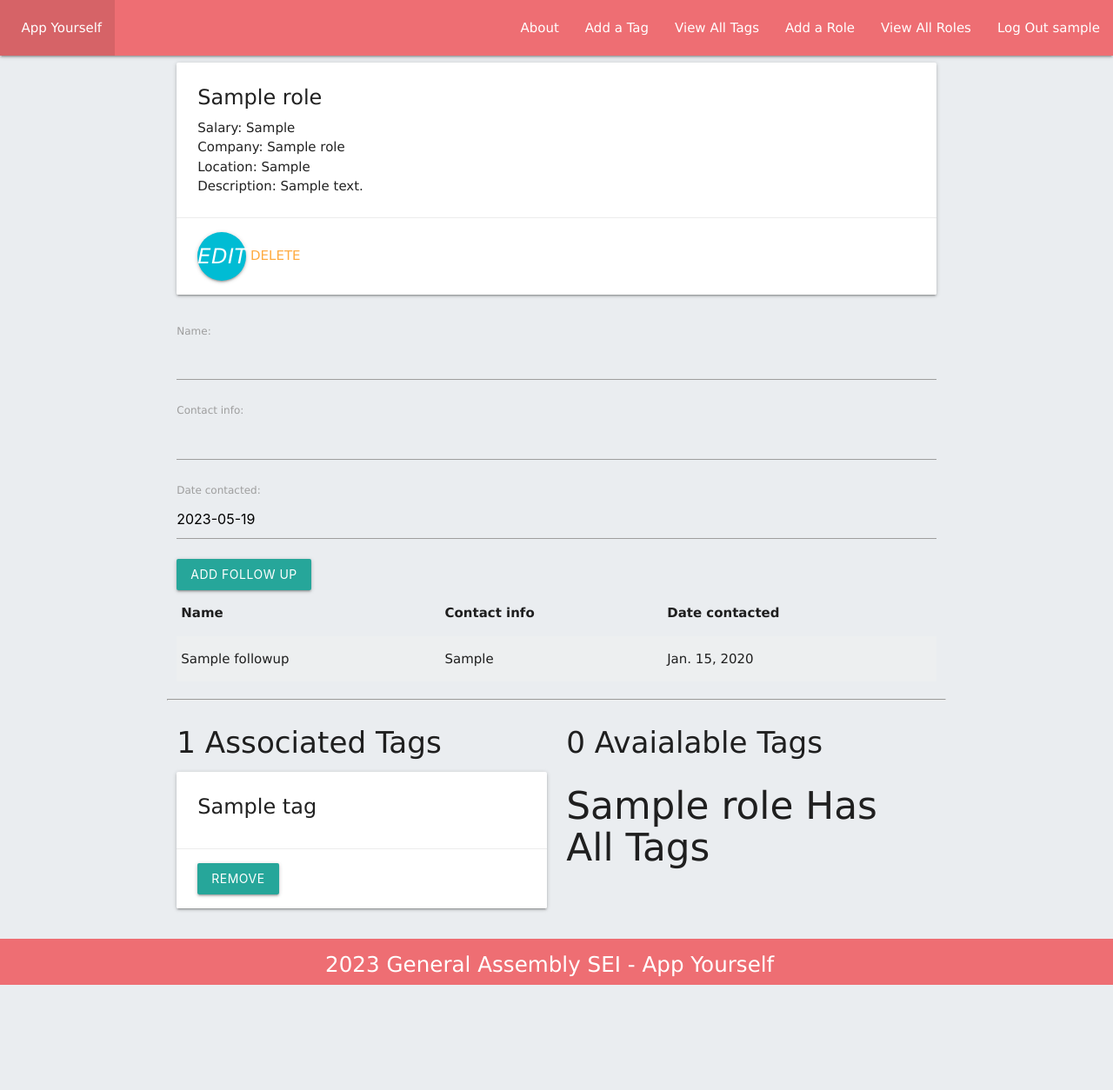
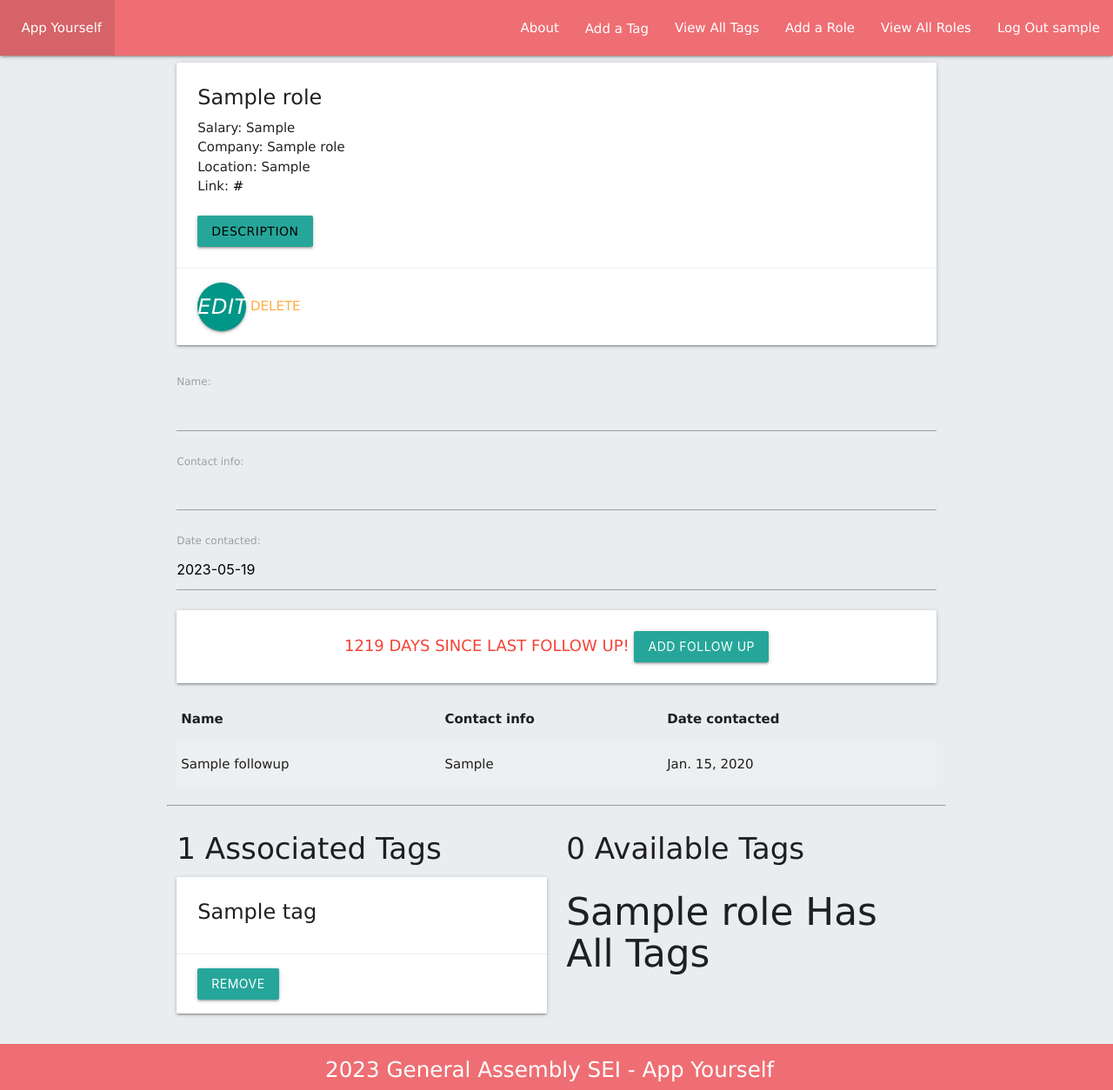
Before and after one commit to joelfuelling/AppYourself, a Django app: page /roles/1 in a window 1280 px wide. Shown: the whole page at 87% size. Before the commit the page ends 1133 px from the top, so only its background shows below. Run offline with Django 4.2, Linux system fonts and the light colour scheme; a user stored in the database is signed in; tables that the repository leaves empty hold one stand-in row (values such as "Sample post").

Commit message:
Link added, additional materialize and 'days since follow up' added to detail. Tags sort by 'name'

```diff
--- a/main_app/models.py
+++ b/main_app/models.py
@@ -13,9 +13,12 @@ class Tag(models.Model): #? This needs placed here so Role can call Tag.
   def get_absolute_url(self):
     return reverse('tags_detail', kwargs={'pk': self.id})
 
+  class Meta:
+        ordering = ['name']
 
 class Role(models.Model):
     name = models.CharField(max_length=100)
+    link = models.URLField(max_length=200)
     company_name = models.CharField(max_length=100)
     salary = models.CharField(default='$', max_length=100)
     location = models.CharField(max_length=100)
@@ -32,6 +35,16 @@ class Role(models.Model):
     def get_absolute_url(self):
         return reverse('role_detail', kwargs={"pk": self.id})
         # Lets an individual OBJECT tell the app "my detail page is 'this'"
+
+    def days_since_followup(self):
+       last_followup = self.followup_set.order_by('-date').first()
+       if last_followup:
+          days_since = (date.today() - last_followup.date).days
+          return days_since
+       return None
+
+    class Meta:
+        ordering = ['-pub_date']
 
 class FollowUp(models.Model):
     name = models.CharField(max_length=50)
--- a/main_app/static/css/style.css
+++ b/main_app/static/css/style.css
@@ -16,7 +16,25 @@ footer.page-footer {
   padding-top: 0;
   text-align: right;
 }
+
+.link-max {
+  max-width: 200px;
+  overflow: hidden;
+  text-overflow: ellipsis;
+  white-space: nowrap;
+}
+
 div.card a {
   color: #000000;
   text-decoration: none;
 }
+
+.waves-effect.waves-brown .waves-ripple {
+  /* The alpha value allows the text and background color
+  of the button to still show through. */
+   background-color: rgba(177, 183, 62, 0.733);
+ }
+
+ div.alert {
+  font-size: 18px;
+ }
--- a/main_app/static/js/role_detail.js
+++ b/main_app/static/js/role_detail.js
@@ -6,6 +6,3 @@ defaultDate: new Date(),
 setDefaultDate: true,
 autoClose: true
 });
-
-  const selectEl = document.getElementById('id_salary');
-  M.FormSelect.init(selectEl);
--- a/main_app/templates/base.html
+++ b/main_app/templates/base.html
@@ -7,11 +7,10 @@
     <meta name="viewport" content="width=device-width, initial-scale=1.0">
     <title>AppYourself</title>
     <link rel="stylesheet" href="https://cdnjs.cloudflare.com/ajax/libs/materialize/1.0.0/css/materialize.min.css">
+    <script src="https://cdnjs.cloudflare.com/ajax/libs/materialize/1.0.0/js/materialize.min.js"></script>
     <link rel="stylesheet" type="text/css" href="{% static 'css/style.css' %}">
-    <script src="https://cdnjs.cloudflare.com/ajax/libs/materialize/1.0.0/js/materialize.min.js"></script>
 </head>
 <body>
-    {% comment %} Nbsp stands for non-breaking space, meaning that strings separated with this entity will not be separated and put into separate lines. {% endcomment %}
     <header class="navbar-fixed">
         <nav>
             <div class="nav-wrapper">
@@ -21,7 +20,7 @@
                 <ul class="right">
                     <li><a href="{% url 'about' %}">About</a></li>
                     {% if user.is_authenticated %}
-                    <li><a href="{% url 'tag_create' %}">Add a Tag</a></li>
+                    <li><a class="waves-effect waves-red waves-light" href="{% url 'tag_create' %}">Add a Tag</a></li>
                     <li><a href="{% url 'tag_index' %}">View All Tags</a></li>
                     <li><a href="{% url 'roles_create' %}">Add a Role</a></li>
                     <li><a href="{% url 'index' %}">View All Roles</a></li>
--- a/main_app/templates/main_app/role_detail.html
+++ b/main_app/templates/main_app/role_detail.html
@@ -10,11 +10,24 @@
         <p>Salary: {{role.salary}}</p>
         <p>Company: {{ role.company_name }}</a></p>
         <p>Location: {{ role.location}}</p>
-        <p>Description: {{ role.description }}</p>
-        <p></p>
+        <p class="truncate role-link">
+          Link:
+          <a href="{{ role.link }}" target="_blank"><span class = "link-max">{{ role.link }}</span></a>
+        </p>
+        <br>
+        <a class="waves-effect waves-light btn modal-trigger " href="#modal1">Description</a>
+        <div id="modal1" class="modal">
+          <div class="modal-content">
+            <h4>Description: </h4>
+            <p>{{role.description}}</p>
+          </div>
+          <div class="modal">
+            <a href="#!" class="modal-action modal-close waves-effect waves-green btn-flat">CLOSE</a>
+          </div>
+        </div>
       </div>
       <div class="card-action">
-        <a href="{% url 'roles_update' role.id %}" class="btn-floating btn-large cyan pulse"><i class="material-icons">edit</i></a>
+        <a href="{% url 'roles_update' role.id %}" class="btn-floating btn-large teal pulse"><i class="material-icons">edit</i></a>
         <a href="{% url 'roles_delete' role.id %}">DELETE</a>
       </div>
     </div>
@@ -23,8 +36,16 @@
     <form action="{% url 'add_followup' role.id%}" method="POST">
       {% csrf_token %}
       {{ followup_form.as_p }}
+      {% if role.days_since_followup  > 5%}
+      <div class="card-panel red-text center-align alert">{{role.days_since_followup}} DAYS SINCE LAST FOLLOW UP! <input type="submit" class="btn" value="Add Follow Up"></div>
+      {% elif role.days_since_followup %}
+      <div class="card-panel teal-text center-align">{{role.days_since_followup}} Days since last follow up</div>
+      {% else %}
       <input type="submit" class="btn" value="Add Follow Up">
+      {% endif %}
+
     </form>
+
     <table class="striped">
       <thead>
         <tr><th>Name</th><th>Contact info</th><th>Date contacted</th></tr>
@@ -64,7 +85,7 @@
       {% endif %}
     </div>
   <div class="col s6">
-    <h4>{{ tags_role_doesnt_have.count }} Avaialable Tags</h4>
+    <h4>{{ tags_role_doesnt_have.count }} Available Tags</h4>
     {% if tags_role_doesnt_have.count %}
       {% for tag in tags_role_doesnt_have.all %}
         <div class="card">
@@ -86,5 +107,18 @@
       {% endif %}
     </div>
 </div>
+<script>
+document.addEventListener('DOMContentLoaded', function() {
+  var elem= document.querySelector('.modal');
+  var instance = M.Modal.init(elem);
+  instance.close();
+});
+
+document.addEventListener('DOMContentLoaded', function() {
+  var elems = document.querySelectorAll('.collapsible');
+  var instances = M.Collapsible.init(elems, options);
+});
+
+</script>
 <script src={% static 'js/role_detail.js' %}></script>
 {% endblock %}
--- a/main_app/views.py
+++ b/main_app/views.py
@@ -62,7 +62,7 @@ class RoleList(LoginRequiredMixin, ListView):
 
 class RoleCreate(LoginRequiredMixin, CreateView):
     model = Role
-    fields = ['name', 'company_name', 'salary', 'location', 'description', 'pub_date']
+    fields = ['name', 'company_name', 'link', 'salary', 'location', 'description', 'pub_date']
     #? Using Django, we only need a single URL-based route because a CreateView CBV will automatically:
         #? Create a Django ModelForm used to automatically create the form's inputs for the Model.
         #? Handle the Request:
@@ -79,7 +79,7 @@ class RoleCreate(LoginRequiredMixin, CreateView):
 
 class RoleUpdate(LoginRequiredMixin, UpdateView):
     model = Role
-    fields = ['name', 'salary', 'location', 'description']
+    fields = ['name', 'company_name', 'link', 'salary', 'location', 'description']
 
 class RoleDelete(LoginRequiredMixin, DeleteView):
     model = Role
```
Also changed, not shown: main_app/migrations/0010_role_link_alter_role_description.py (added).
